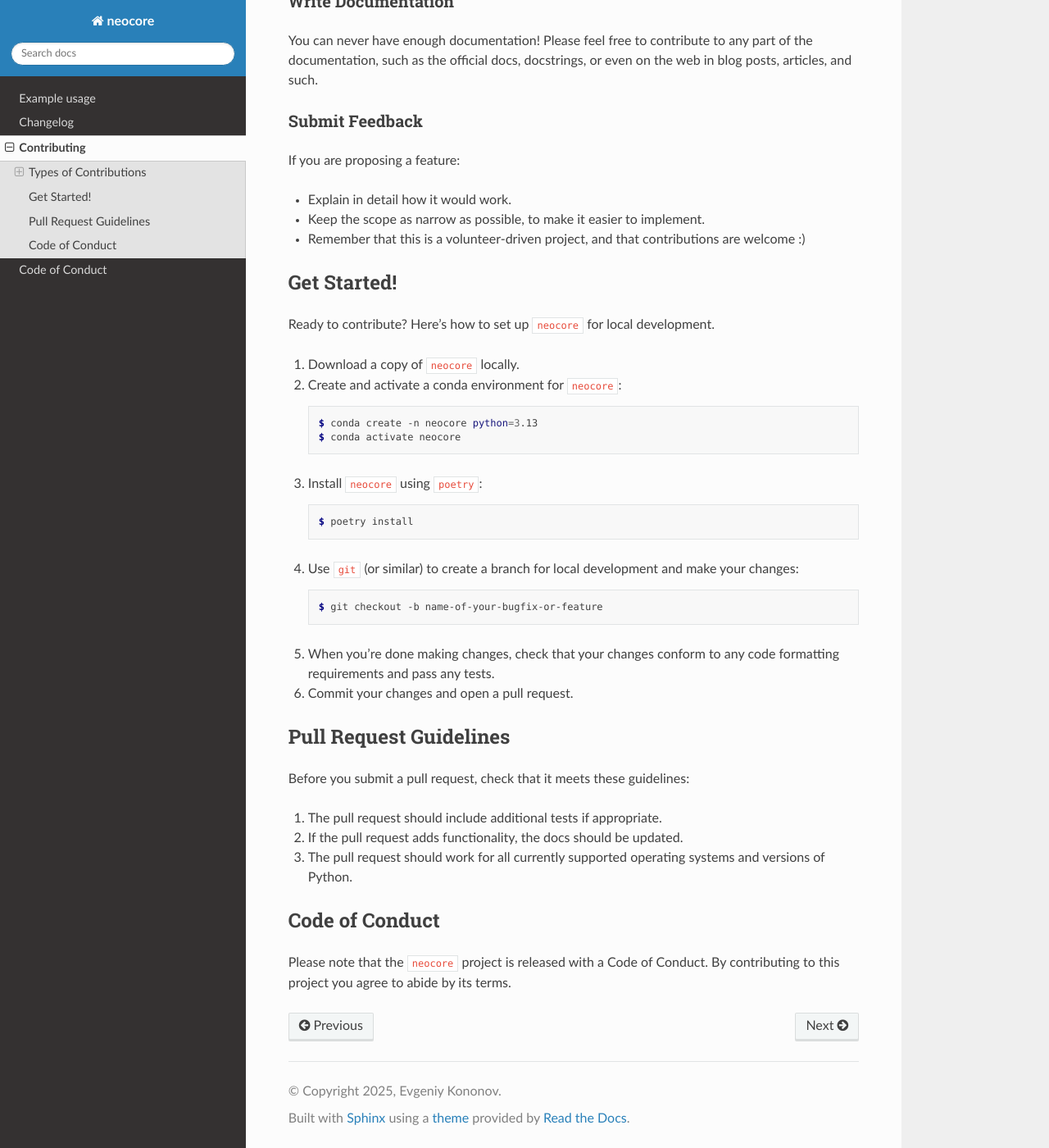
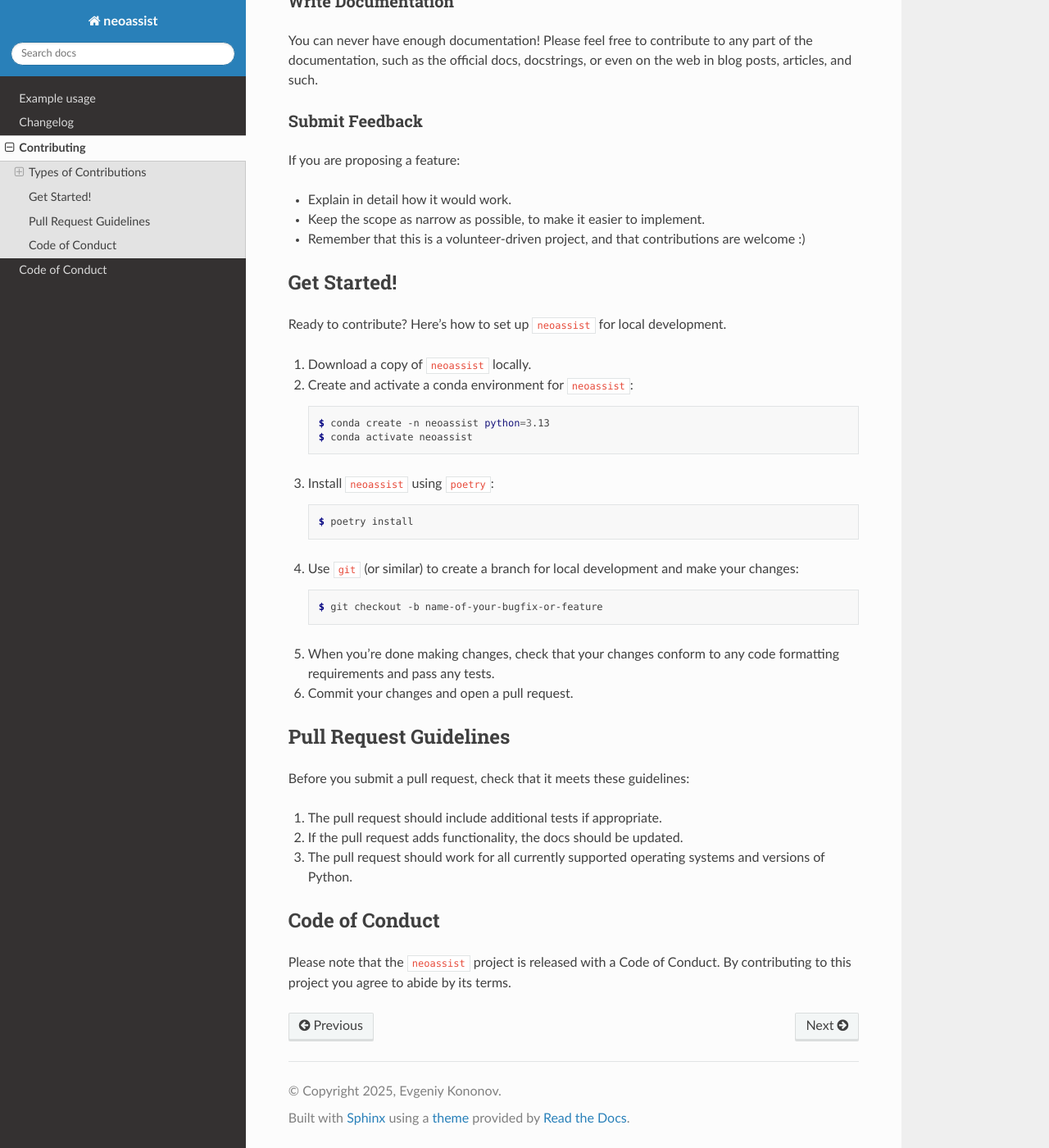
Before and after one commit to evg-kononov/neoassist, a Sphinx documentation site: the page built from docs/contributing.md, in a window 1280 px wide and 1400 px high, scrolled down 738 px. Shown: the whole window at 82% size. Built offline with Sphinx 7.4.7 and the Read the Docs theme 3.1.0, drawn with Linux system fonts in a browser that asks for light colours; pages that are not in the unit, such as notebooks, are missing from menus.

Commit message:
refactor: изменено название модуля с neocore на neoassist

````diff
--- a/CONTRIBUTING.md
+++ b/CONTRIBUTING.md
@@ -40,18 +40,18 @@ If you are proposing a feature:
 
 ## Get Started!
 
-Ready to contribute? Here's how to set up `neocore` for local development.
+Ready to contribute? Here's how to set up `neoassist` for local development.
 
-1. Download a copy of `neocore` locally.
+1. Download a copy of `neoassist` locally.
 
-2. Create and activate a conda environment for `neocore`:
+2. Create and activate a conda environment for `neoassist`:
 
     ```console
-    $ conda create -n neocore python=3.13
-    $ conda activate neocore
+    $ conda create -n neoassist python=3.13
+    $ conda activate neoassist
     ```
 
-3. Install `neocore` using `poetry`:
+3. Install `neoassist` using `poetry`:
 
     ```console
     $ poetry install
@@ -77,5 +77,5 @@ Before you submit a pull request, check that it meets these guidelines:
 
 ## Code of Conduct
 
-Please note that the `neocore` project is released with a
+Please note that the `neoassist` project is released with a
 Code of Conduct. By contributing to this project you agree to abide by its terms.
--- a/docs/conf.py
+++ b/docs/conf.py
@@ -6,7 +6,7 @@
 
 # -- Project information -----------------------------------------------------
 
-project = u"neocore"
+project = u"neoassist"
 copyright = u"2025, Evgeniy Kononov"
 author = u"Evgeniy Kononov"
 
--- a/pyproject.toml
+++ b/pyproject.toml
@@ -3,7 +3,7 @@ requires = ["setuptools>=80"]
 build-backend = "setuptools.build_meta"
 
 [project]
-name = "neocore"
+name = "neoassist"
 version = "0.1.0"
 description = "A package for developing AI assistants."
 authors = [
--- a/src/neocore/__init__.py
+++ b/src/neocore/__init__.py
@@ -1,6 +1,6 @@
 from importlib.metadata import version, PackageNotFoundError
 
 try:
-    __version__ = version("neocore")
+    __version__ = version("neoassist")
 except PackageNotFoundError:
     __version__ = "0+local"
````
Also changed, not shown: CHANGELOG.md (+1 -1 lines), README.md (+4 -4 lines), docs/example.ipynb, 4 other files.
